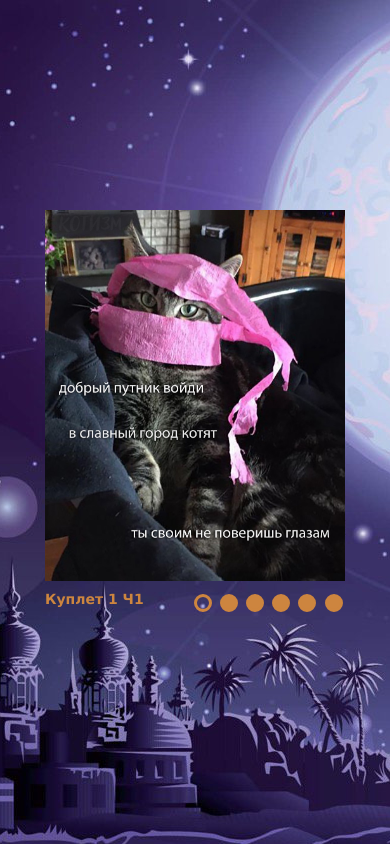
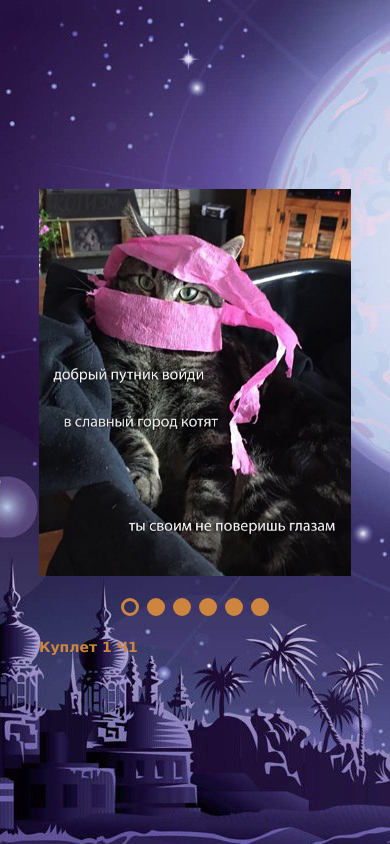
Before and after one commit to ablbsk/css-mem-slider, a plain HTML site: page index.html in a window 390 px wide. Drawn offline with Linux system fonts and the light colour scheme.

Commit message:
feat: add mobile response (Sun, May 15, 2022 04:06:59 PM)

```diff
--- a/index.html
+++ b/index.html
@@ -2,6 +2,7 @@
 <html lang="en">
 <head>
   <meta charset="UTF-8">
+  <meta name="viewport" content="width=device-width, initial-scale=1.0">
   <title>CSS Cat Song Mem Slider</title>
   <link rel="shortcut icon" href="./favicon.png">
   <link rel="stylesheet" href="./style.css">
--- a/style.css
+++ b/style.css
@@ -15,7 +15,8 @@
 }
 
 html {
-  font-size: 10px;
+  min-width: 32rem;
+  font-size: 10px; /* for ease of use rem units */
   font-family: Verdana, sans-serif;
 }
 
@@ -56,7 +57,7 @@ main {
 /* ------ Slider Footer ------ */
 
 .slider__footer {
-  padding: 1rem 0;
+  padding: 2rem 0;
   display: flex;
   justify-content: space-between;
   overflow: hidden;
@@ -166,3 +167,23 @@ main {
 #slide-6:checked ~ .slider__footer > .slider__text {
   margin-left: calc(var(--margin-left-text) * 5);
 }
+
+@media (max-width: 768px) {
+  .slider {
+    width: 80%;
+  }
+
+  .slider__footer {
+    padding: 0;
+    flex-wrap: wrap-reverse;
+    justify-content: center;
+  }
+
+  .slider__controls {
+    margin: 2rem 0;
+  }
+
+  .slider__control-item > span {
+    padding: 0;
+  }
+}
```
